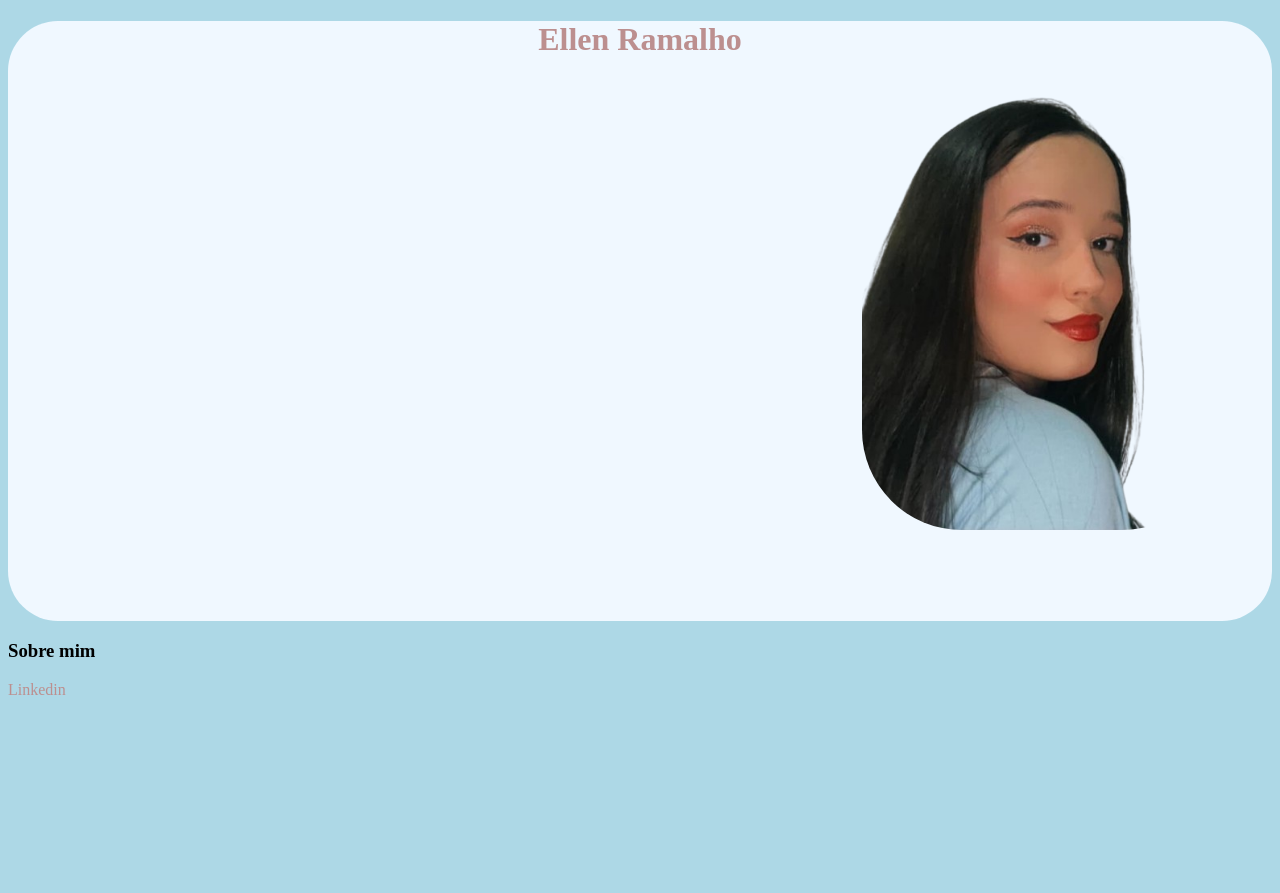
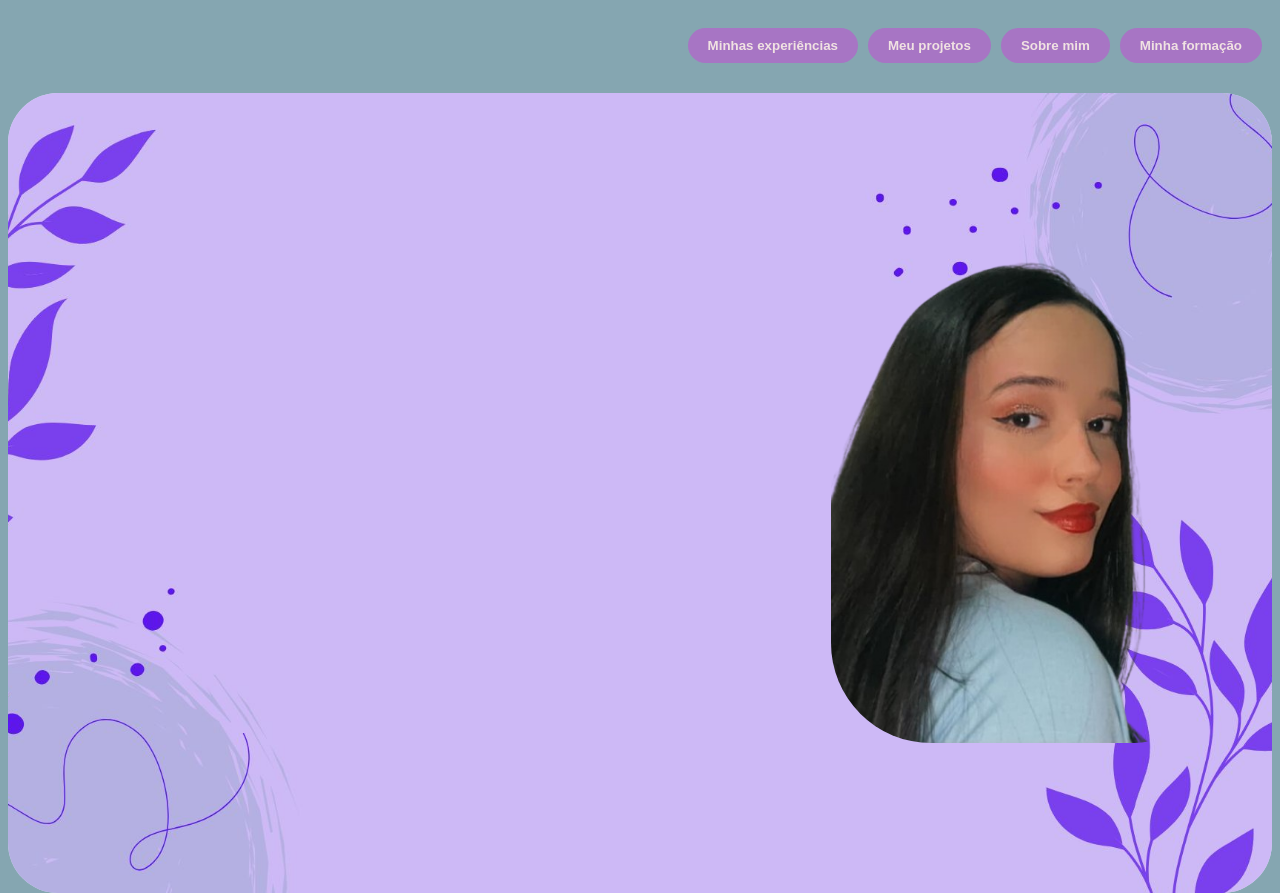
Before and after one commit to Ellensramalho/MeuPortf-lio, a plain HTML site: page index.html in a window 1280 px wide. Shown: the top 893 px of the page. Before the commit the page ends 800 px from the top, so only its background shows below. Drawn offline with Linux system fonts and the light colour scheme.

Commit message:
Atualizações

```diff
--- a/index.html
+++ b/index.html
@@ -6,11 +6,19 @@
     <title>Ellen Ramalho</title>
     <link rel="stylesheet" href="style.css">
 </head>
+    <div class ="Botoes">
+        <button class ="Button">Minhas experiências</button>
+        <button class ="Button">Meu projetos</button>
+        <button class ="Button">Sobre mim</button>
+        <button class ="Button">Minha formação</button>
+    </div>
 <body>
-    <div class ="container">
-    <h1>Ellen Ramalho</h1>
-    <img src="fotos/foto.png">
+<div class ="container">
+    <div class ="Fundo">
+        <img src="fotos/Header.jpg" class ="Header">
+        <img src="fotos/foto.png" class="foto">
     </div>
+</div>
     <h3>Sobre mim</h3>
     <a href="https://www.linkedin.com/in/ellen-santos-ramalho/" target="_blank" style= "text-decoration: none">Linkedin</a>
 </body>
--- a/style.css
+++ b/style.css
@@ -1,23 +1,51 @@
 body{
-    background-color: #ADD8E6;
-}
-h1{
-    color: #BC8F8F;
-    text-align: center;
+    background-color: #85a6b1;
 }
 a{
     color: #BC8F8F;
 }
-img{
-    width: auto;
-    height: 450px;
+.Botoes{
+  display: flex;
+  gap: 10px;
+  justify-content: flex-end;
+  padding: 10px;
+}
+.Button{
+  background-color:#a775c4;
+  color: rgb(240, 226, 226);
+  padding: 10px 20px;
+  border: none;
+  border-radius: 20px;
+  font-weight: bold;
+  margin-top: 10px;
+
+}
+.Button:hover{
+    background-color: #67228f;
+}
+.foto{
+    position: absolute;
+    right: 40px;
+    top: 150px;
+    height: 500px;
     border-radius: 70px 70px 100px 100px;
-    float:right;
-    margin-top: 0px;
-    margin-right: 50px;
 }
+
 .container{
-    background-color: aliceblue;
+    background-color: rgb(211, 225, 240);
     border-radius: 50px 50px 50px 50px;
-    height: 600px;
+    height: 800px;
+    margin-top: 20px;
 }
+.Fundo {
+  position: relative;
+  width: 100%;
+  height: 100%;
+}
+.Header {
+  width: 100%;
+  height: 100%;
+  object-fit: cover;
+  display: block;
+  border-radius: 50px 50px 50px 50px;
+}
```
Also changed, not shown: fotos/Header.jpg (added).
